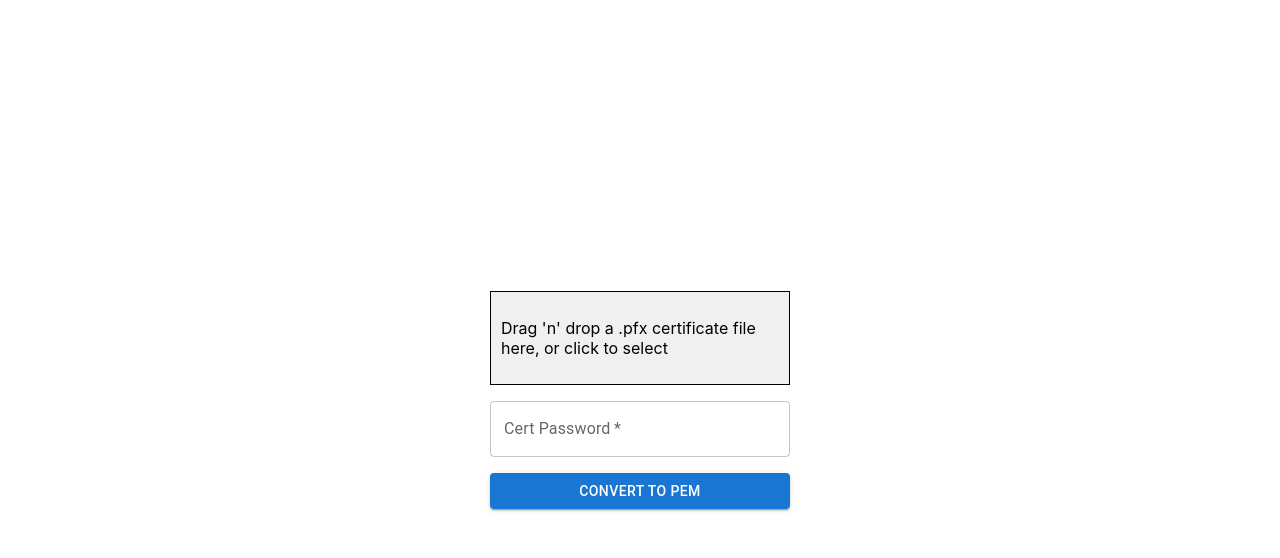
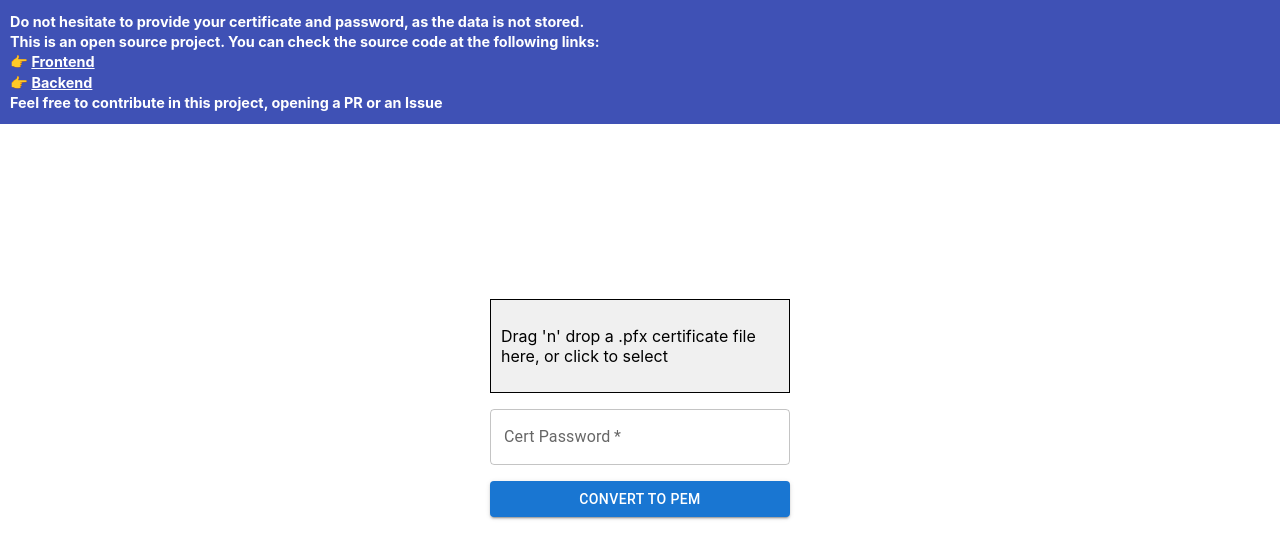
Before and after one commit to murillomamud/cert-conv-frontend, a React (Create React App) app: page / in a window 1280 px wide. Shown: the top 558 px of the page. Built offline with nearby package versions, Linux system fonts and the light colour scheme.

Commit message:
add explanation on the top

```diff
--- a/src/App.js
+++ b/src/App.js
@@ -6,6 +6,8 @@ import { useDropzone } from "react-dropzone";
 import Box from "@mui/material/Box";
 import { saveAs } from 'file-saver';
 import LinearProgress from '@mui/material/LinearProgress';
+import Explanation from './Explanation';
+
 
 
 export default function FileUploadForm() {
@@ -47,6 +49,7 @@ export default function FileUploadForm() {
     >
       <form onSubmit={handleSubmit}>
         <Stack spacing={2} direction="column" sx={{ width: "300px" }}>
+        <Explanation />
           <div
             {...getRootProps()}
             style={{
--- /dev/null
+++ b/src/Explanation.css
@@ -0,0 +1,21 @@
+.explanation-bar {
+    background-color: #3f51b5;
+    color: white;
+    padding: 10px;
+    position: fixed;
+    top: 0;
+    left: 0;
+    right: 0;
+    width: 100%;
+    z-index: 1;
+    font-weight: bold;
+    font-size: 0.9em;
+  }
+
+  .explanation-bar p {
+    margin: 0.2em 0;
+  }
+
+  .explanation-bar a {
+    color: white;
+  }
--- /dev/null
+++ b/src/Explanation.js
@@ -0,0 +1,16 @@
+import React from 'react';
+import './Explanation.css';
+
+const Explanation = () => {
+  return (
+    <div className="explanation-bar">
+      <p>Do not hesitate to provide your certificate and password, as the data is not stored.</p>
+      <p>This is an open source project. You can check the source code at the following links:</p>
+      <p><span role="img" aria-label="pointing right">👉</span> <a href="https://github.com/murillomamud/cert-conv-frontend" target="_blank" rel="noopener noreferrer">Frontend</a></p>
+      <p><span role="img" aria-label="pointing right">👉</span> <a href="https://github.com/murillomamud/cert-conv-backend" target="_blank" rel="noopener noreferrer">Backend</a></p>
+      <p>Feel free to contribute in this project, opening a PR or an Issue</p>
+    </div>
+  );
+}
+
+export default Explanation;
```
